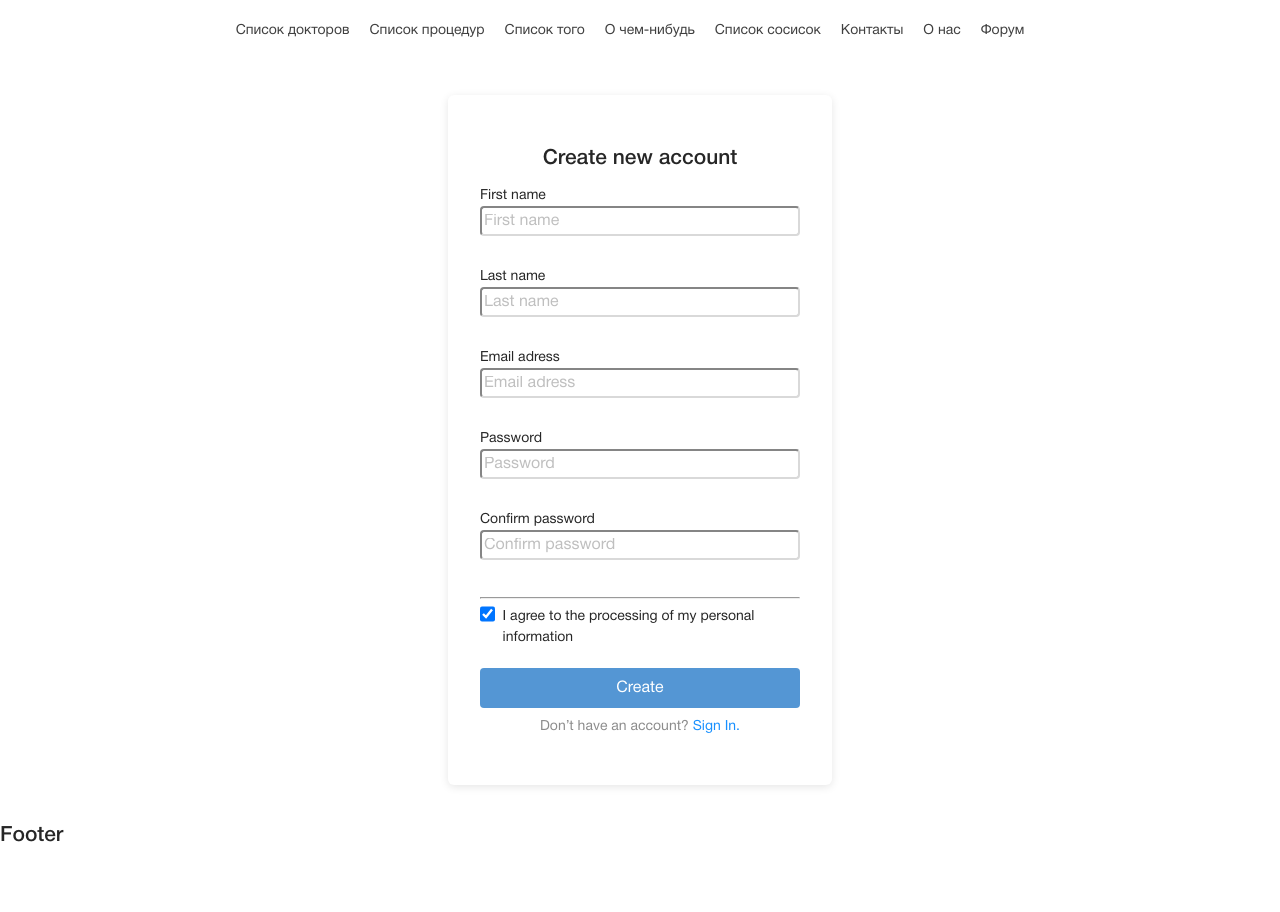
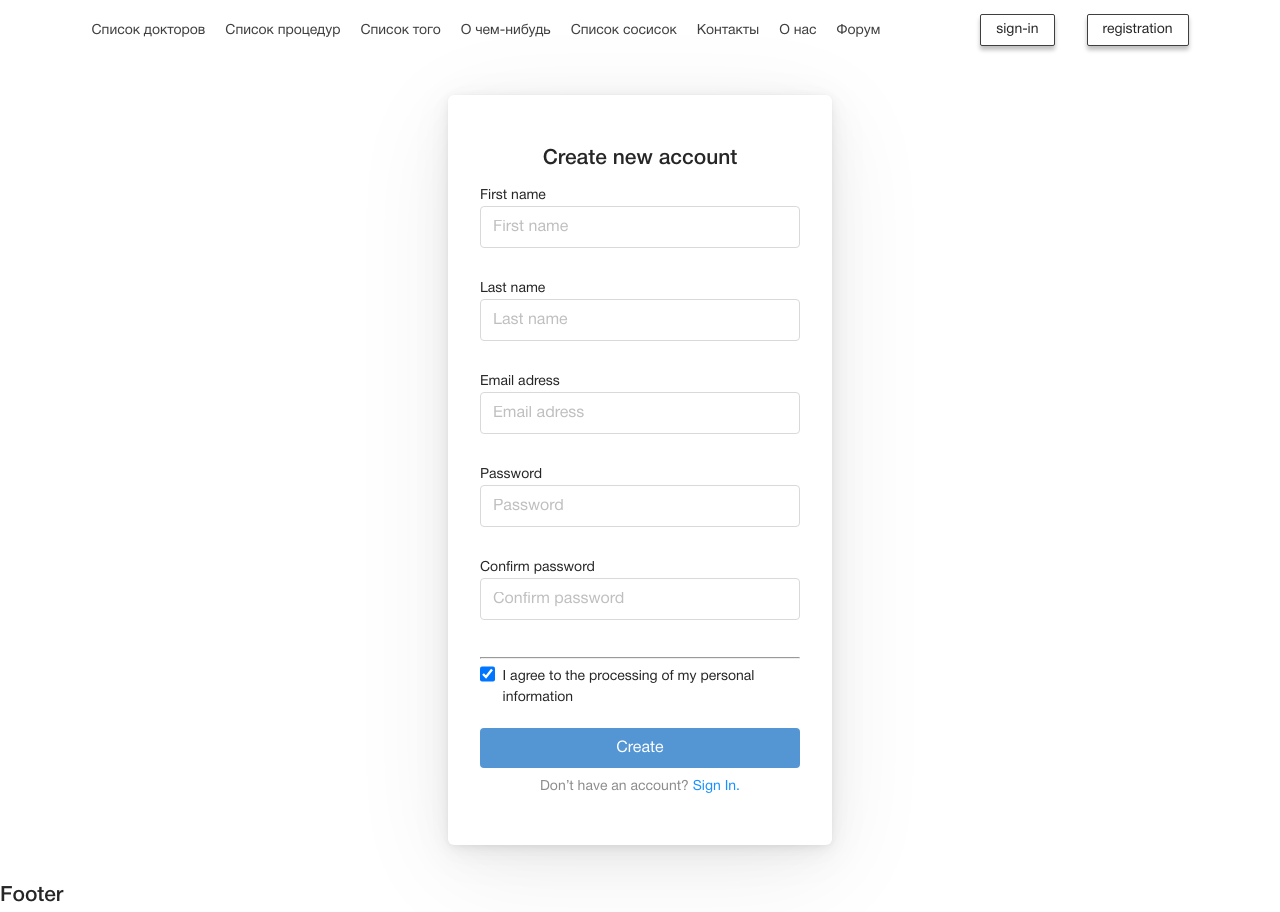
Before and after one commit to AlexVedernikoff/Vet-clinic-for-wolfik, a React (Create React App) app: page /signUp in a window 1280 px wide. Before the commit the page ends 852 px from the top, so only its background shows below. Built offline with nearby package versions, Linux system fonts and the light colour scheme.

Commit message:
create buttons signin and reg and fix signup

```diff
--- a/src/components/forms/sing-up/SignUp.module.scss
+++ b/src/components/forms/sing-up/SignUp.module.scss
@@ -12,7 +12,12 @@ $colorDeepGrey: #8c8c8c;
         height: auto;
         background-color: $colorWhite;
         margin: 35px auto;
-        box-shadow: 0 2px 8px rgba(0, 0, 0, 0.1);
+        box-shadow: 0px 22px 106px rgb(0 0 0 / 7%),
+        0px 9.19107px 44.2843px rgb(0 0 0 / 5%),
+        0px 4.91399px 23.6765px rgb(0 0 0 / 4%),
+        0px 2.75474px 13.2728px rgb(0 0 0 / 4%),
+        0px 1.46302px 7.04911px rgb(0 0 0 / 3%),
+        0px 0.608796px 2.93329px rgb(0 0 0 / 2%);
         border-radius: 6px;
         box-sizing: border-box;
 
@@ -22,17 +27,26 @@ $colorDeepGrey: #8c8c8c;
 
             label {
                 position: relative;
+                display: block;
             }
             .description {
                 text-align: start;
             }
            .field {
             width: 100%;
-            height: 30px;
             font-size: 16px;
             margin-bottom: 30px;
-            border-color: $colorGrey;
+            border: 1px solid $colorGrey;
             border-radius: 4px;
+            padding: 8px 12px;
+           }
+           .invalid {
+            width: 100%;
+            font-size: 16px;
+            margin-bottom: 30px;
+            border: 1px solid $colorRed;
+            border-radius: 4px;
+            padding: 8px 12px;
            }
 
         }
--- a/src/components/forms/sing-up/SignUp.tsx
+++ b/src/components/forms/sing-up/SignUp.tsx
@@ -40,7 +40,7 @@ export const SignUp = (): JSX.Element => {
                   <label>
                     <div className={styles.description}>First name</div>
                     <Field
-                      className={styles.field}
+                      className={errors.firstname && touched.firstname ? styles.invalid : styles.field}
                       type="text"
                       name="firstname"
                       placeholder="First name"
@@ -52,7 +52,7 @@ export const SignUp = (): JSX.Element => {
                   <label>
                     <div className={styles.description}>Last name</div>
                     <Field
-                      className={styles.field}
+                      className={errors.lastname && touched.lastname ? styles.invalid : styles.field}
                       type="text"
                       name="lastname"
                       placeholder="Last name"
@@ -64,7 +64,7 @@ export const SignUp = (): JSX.Element => {
                   <label>
                     <div className={styles.description}>Email adress</div>
                     <Field
-                      className={styles.field}
+                      className={errors.emailaddress && touched.emailaddress ? styles.invalid : styles.field}
                       type="email"
                       name="emailaddress"
                       placeholder="Email adress"
@@ -76,7 +76,7 @@ export const SignUp = (): JSX.Element => {
                   <label>
                     <div className={styles.description}>Password</div>
                     <Field
-                      className={styles.field}
+                      className={errors.password && touched.password ? styles.invalid : styles.field}
                       type="password"
                       name="password"
                       placeholder="Password"
@@ -89,7 +89,7 @@ export const SignUp = (): JSX.Element => {
                   <label>
                     <div className={styles.description}>Confirm password</div>
                     <Field
-                      className={styles.field}
+                      className={errors.confirmpassword && touched.confirmpassword ? styles.invalid : styles.field}
                       type="password"
                       name="confirmpassword"
                       placeholder="Confirm password"
@@ -114,7 +114,7 @@ export const SignUp = (): JSX.Element => {
                     </button>
                     <div className={styles.signin}>
                       Don’t have an account?&nbsp;
-                      <Link to="/signIn">Sign In.</Link>
+                      <Link to="/sign-in">Sign In.</Link>
                     </div>
                   </div>
                 </div>
--- a/src/components/header/Header.module.scss
+++ b/src/components/header/Header.module.scss
@@ -1,4 +1,6 @@
 $colorGrey: #3f3f3f;
+$colorBlue: #69ade7;
+$colorWhite: #fff;
 .wrapper {
     height: 60px;
     display: flex;
@@ -10,4 +12,17 @@ $colorGrey: #3f3f3f;
         text-decoration: none;
         color: $colorGrey
     }
+    .signin, .registration  {
+        box-shadow: 0px 4px 4px rgba(0, 0, 0, 0.25);
+        border-color: $colorGrey;
+        &:hover {
+            background-color: $colorBlue;
+            color: $colorWhite;
+        }
+    }
+    .signin {
+        margin-right: 32px;
+        margin-left: 80px;
+    }
+
 }
--- a/src/components/header/Header.tsx
+++ b/src/components/header/Header.tsx
@@ -1,5 +1,6 @@
 import { Link } from 'react-router-dom';
 import { v4 as uuidv4 } from 'uuid';
+import { Button } from 'antd';
 import styles from './Header.module.scss';
 
 export const Header = ():JSX.Element => {
@@ -21,7 +22,12 @@ export const Header = ():JSX.Element => {
       {links.map((el) => (
         <Link to={`${el.path}`} key={uuidv4()} className={styles.link}>{el.label}</Link>
       ))}
+      <Link to="/sign-in">
+        <Button className={styles.signin}>sign-in</Button>
+      </Link>
+      <Link to="/signUp">
+        <Button className={styles.registration}>registration</Button>
+      </Link>
     </div>
-
   );
 };
```
